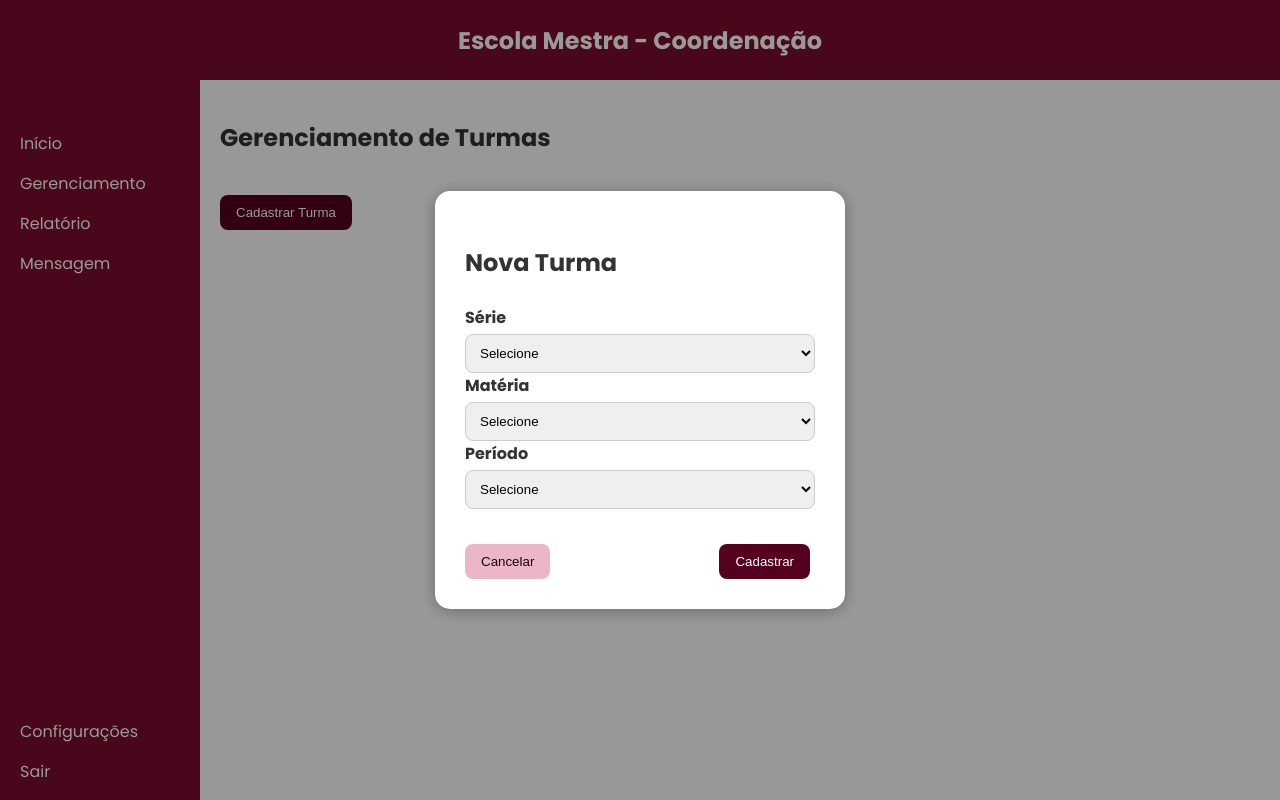
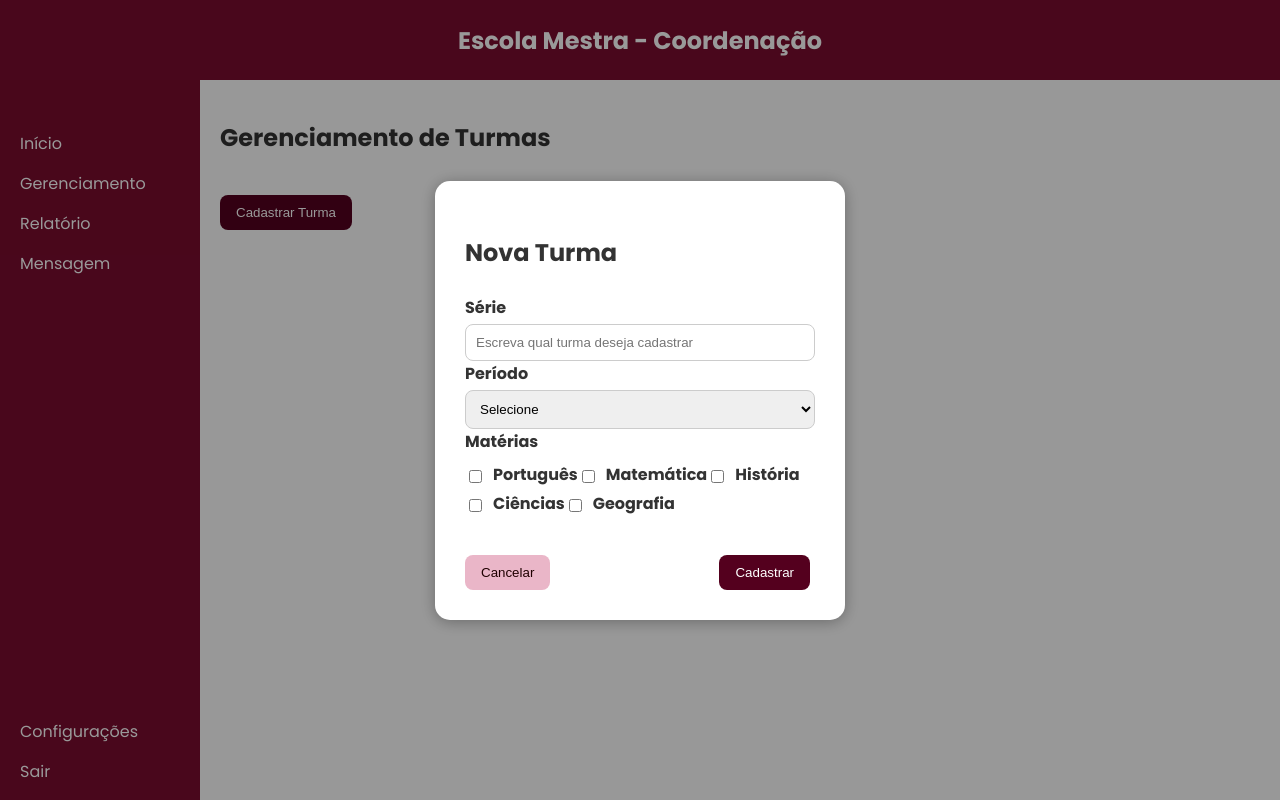
Before and after one commit to melsousa-o/Pice-PIW, a React (Vite) app in the folder diario-mestra-project/: page /gerenciar-turmas in a window 1280 px wide. Both pictures are taken after a click on the button "Cadastrar Turma". Built offline with nearby package versions, Linux system fonts and the light colour scheme.

Commit message:
algumas correções no css

```diff
--- a/diario-mestra-project/src/Coordenação-Gerenciamento/Gerenciamentos/GerenciamentoTurmas.jsx
+++ b/diario-mestra-project/src/Coordenação-Gerenciamento/Gerenciamentos/GerenciamentoTurmas.jsx
@@ -9,22 +9,45 @@ function GerenciamentoTurmas() {
   const [novaTurma, setNovaTurma] = useState({
     serie: "",
     periodo: "",
-    materias: "",
+    materias: [],
   });
+
+  const materiasDisponiveis = [
+    "Português",
+    "Matemática",
+    "História",
+    "Ciências",
+    "Geografia",
+  ];
 
   const handleChange = (e) => {
     const { name, value } = e.target;
     setNovaTurma({ ...novaTurma, [name]: value });
   };
 
+  const handleMateriaChange = (e) => {
+    const { value, checked } = e.target;
+    if (checked) {
+      setNovaTurma((prev) => ({
+        ...prev,
+        materias: [...prev.materias, value],
+      }));
+    } else {
+      setNovaTurma((prev) => ({
+        ...prev,
+        materias: prev.materias.filter((m) => m !== value),
+      }));
+    }
+  };
+
   const cadastrarTurma = () => {
     const { serie, periodo, materias } = novaTurma;
-    if (serie && periodo && materias) {
-      const nomeTurma = `${serie} - ${periodo} - ${materias}`;
+    if (serie && periodo && materias.length > 0) {
+      const nomeTurma = `${serie} - ${periodo} - ${materias.join(", ")}`;
       if (!turmas.includes(nomeTurma)) {
         setTurmas([...turmas, nomeTurma]);
         setMostrarPopup(false);
-        setNovaTurma({ serie: "", periodo: "", materias: "" });
+        setNovaTurma({ serie: "", periodo: "", materias: [] });
       }
     }
   };
@@ -32,7 +55,6 @@ function GerenciamentoTurmas() {
   return (
     <>
       <HeaderCoord />
-
       <div className="main-container">
         <div className="sidebar">
           <SidebarMenu />
@@ -62,32 +84,13 @@ function GerenciamentoTurmas() {
               <div className="formGrid">
                 <div className="filtro">
                   <label htmlFor="serie">Série</label>
-                  <select
+                  <input
+                    type="text"
                     name="serie"
-                    id="serie"
                     value={novaTurma.serie}
+                    placeholder="Escreva qual turma deseja cadastrar"
                     onChange={handleChange}
-                  >
-                    <option value="">Selecione</option>
-                    <option value="1º Ano">1º Ano</option>
-                    <option value="2º Ano">2º Ano</option>
-                    <option value="3º Ano">3º Ano</option>
-                  </select>
-                </div>
-
-                <div className="filtro">
-                  <label htmlFor="materias">Matéria</label>
-                  <select
-                    name="materias"
-                    id="materias"
-                    value={novaTurma.materias}
-                    onChange={handleChange}
-                  >
-                    <option value="">Selecione</option>
-                    <option value="Português">Português</option>
-                    <option value="Matemática">Matemática</option>
-                    <option value="História">História</option>
-                  </select>
+                  />
                 </div>
 
                 <div className="filtro">
@@ -102,6 +105,24 @@ function GerenciamentoTurmas() {
                     <option value="Manhã">Manhã</option>
                     <option value="Tarde">Tarde</option>
                   </select>
+                </div>
+
+                <div className="filtro">
+                  <label>Matérias</label>
+                  <div className="checkboxGroup">
+                    {materiasDisponiveis.map((materia) => (
+                      <div className="checkboxItem" key={materia}>
+                        <input
+                          type="checkbox"
+                          value={materia}
+                          checked={novaTurma.materias.includes(materia)}
+                          onChange={handleMateriaChange}
+                          id={`checkbox-${materia}`}
+                        />
+                        <label htmlFor={`checkbox-${materia}`}>{materia}</label>
+                      </div>
+                    ))}
+                  </div>
                 </div>
               </div>
 
--- a/diario-mestra-project/src/index.css
+++ b/diario-mestra-project/src/index.css
@@ -301,6 +301,21 @@ body {
   cursor: pointer;
 }
 
+.checkboxGroup {
+  display: flex;
+  flex-direction: column;
+  flex-flow: wrap;
+  justify-content: flex-start;
+  margin-top: 4px;
+}
+
+.checkboxItem {
+  display: flex;
+  align-items: center;
+  gap: 8px;
+}
+
+
 /* POPUP */
 .popupOverlay {
   position: fixed;
```
